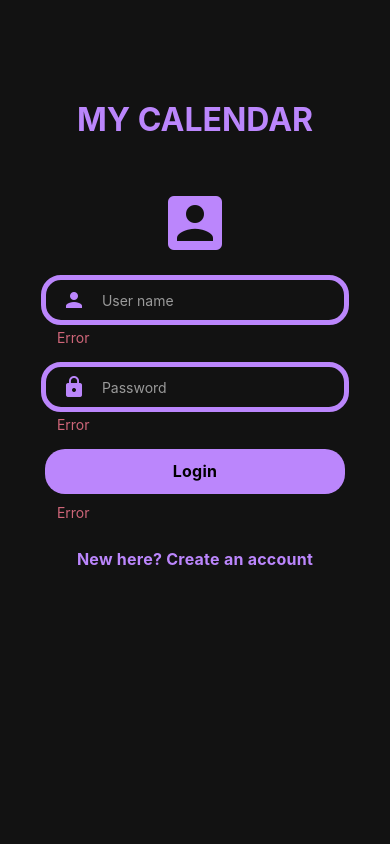
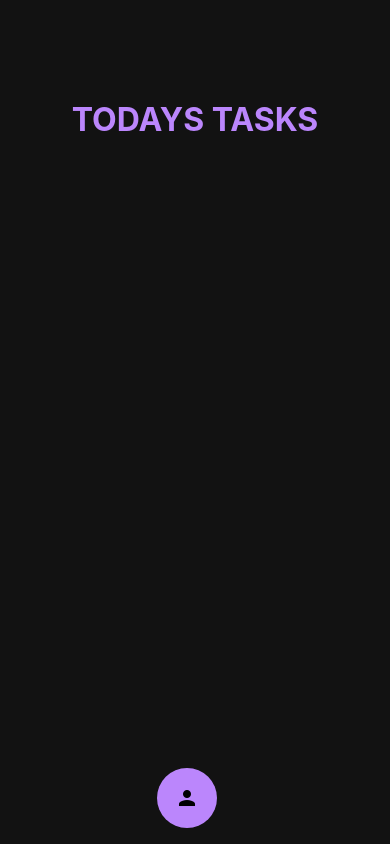
Before and after one commit to hmncube/MyCalendar, a React Native app: screen / in a window 390 px wide. Built offline with nearby package versions, Linux system fonts and the light colour scheme.

Commit message:
Add fab component

```diff
--- a/App.tsx
+++ b/App.tsx
@@ -3,13 +3,13 @@ import { StatusBar } from 'expo-status-bar';
 import { StyleSheet, Text, View } from 'react-native';
 import { Provider } from 'react-redux';
 import myStore from './myStore';
-import Login from './src/features/login/Login';
+import Home from './src/features/home/Home';
 import { ThemeContextProvider } from './src/theme/ThemeContext';
 
 export default function App() {
   return (
     <Provider store={myStore}>
-      <Login />
+      <Home />
     </Provider>
   );
 }
--- a/package.json
+++ b/package.json
@@ -17,6 +17,7 @@
     "@rneui/themed": "^4.0.0-rc.6",
     "axios": "^1.0.0",
     "expo": "~46.0.13",
+    "expo-calendar": "~10.3.0",
     "expo-status-bar": "~1.4.0",
     "lottie-react-native": "5.1.3",
     "react": "18.0.0",
@@ -31,8 +32,7 @@
     "redux": "^4.2.0",
     "redux-logger": "^3.0.6",
     "redux-persist": "^6.0.0",
-    "reselect": "^4.1.6",
-    "expo-calendar": "~10.3.0"
+    "reselect": "^4.1.6"
   },
   "devDependencies": {
     "@babel/core": "^7.12.9",
--- /dev/null
+++ b/src/components/Fab.tsx
@@ -0,0 +1,56 @@
+import React from 'react';
+import { Pressable, View, StyleSheet, Text } from 'react-native';
+import { useSelector, useDispatch } from 'react-redux';
+import Icon from 'react-native-vector-icons/MaterialIcons';
+
+const Fab = ({ onPress }) => {
+  const theme = useSelector((state) => state.themeReducer.mode);
+  return (
+    <View style={styles(theme).container}>
+      <Pressable
+        style={({ pressed }) => [
+          {
+            backgroundColor: pressed ? theme.secondary : theme.primary,
+          },
+          styles(theme).button,
+        ]}
+        onPress={() => {
+          onPress();
+        }}
+      >
+        <Icon name="person" color={theme.onPrimary} size={24} style={styles(theme).icon} />
+      </Pressable>
+    </View>
+  );
+};
+
+const styles = (theme) =>
+  StyleSheet.create({
+    container: {
+      flex: 1,
+      flexDirection: 'row',
+      justifyContent: 'flex-end',
+      marginBottom: 16,
+      marginEnd: 16,
+    },
+    button: {
+      alignItems: 'center',
+      justifyContent: 'center',
+      elevation: 3,
+      borderRadius: 60,
+      width: 60,
+      height: 60,
+    },
+    text: {
+      fontSize: 16,
+      lineHeight: 21,
+      fontWeight: 'bold',
+      letterSpacing: 0.25,
+      color: theme.onPrimary,
+    },
+    icon: {
+      textAlign: 'center',
+    },
+  });
+
+export default Fab;
--- /dev/null
+++ b/src/features/home/Home.tsx
@@ -0,0 +1,51 @@
+import React, { useContext, useState } from 'react';
+import {
+  View,
+  SafeAreaView,
+  StatusBar,
+  Text,
+  TextInput,
+  TouchableOpacity,
+  Image,
+  StyleSheet,
+} from 'react-native';
+import Icon from 'react-native-vector-icons/MaterialCommunityIcons';
+import Fab from '../../components/Fab';
+import { useSelector, useDispatch } from 'react-redux';
+
+const Home = () => {
+  const theme = useSelector((state) => state.themeReducer.mode);
+  const clickHandler = () => {};
+  return (
+    <SafeAreaView style={styles(theme).container}>
+      <View style={{ flex: 1 }}>
+        <Text style={styles(theme).text}>TODAYS TASKS</Text>
+      </View>
+      <View style={{ flexDirection: 'row' }}>
+        <Fab onPress={clickHandler} />
+      </View>
+    </SafeAreaView>
+  );
+};
+
+const styles = (theme) =>
+  StyleSheet.create({
+    container: {
+      flex: 1,
+      alignItems: 'center',
+      backgroundColor: theme.background,
+    },
+    text: {
+      flex: 1,
+      fontSize: 32,
+      marginTop: 100,
+      color: theme.primary,
+      textAlign: 'center',
+      fontWeight: 'bold',
+    },
+    icon: {
+      textAlign: 'center',
+      marginTop: 48,
+    },
+  });
+export default Home;
```
